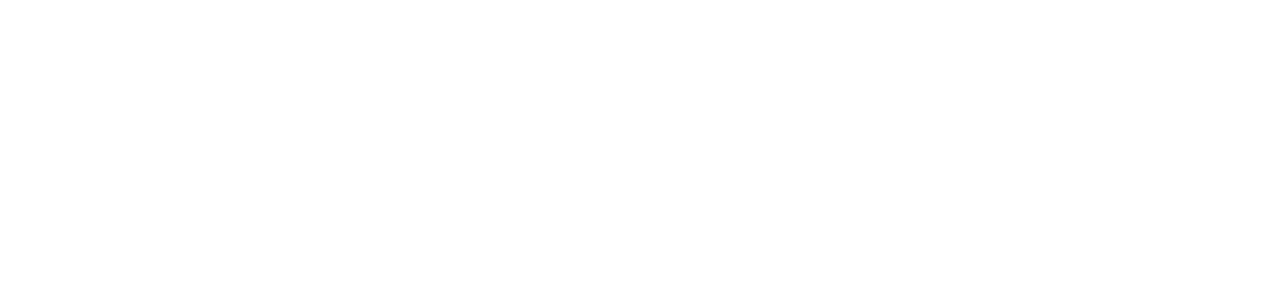
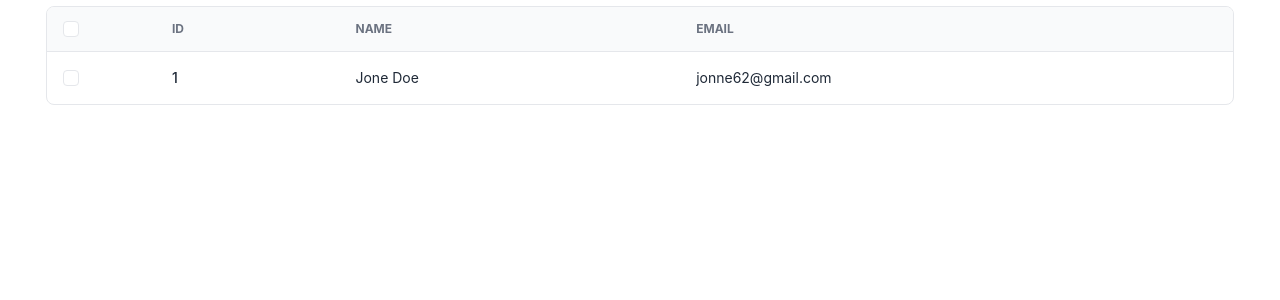
Before and after one commit to Dilkash-Shaikh-Mahajan/payment-gateway-in-mern-stack, a React (Create React App) app: page /dashboard in a window 1280 px wide. Before the commit this address had no page. Shown: the top 300 px of the page. Built offline with nearby package versions, Linux system fonts and the light colour scheme.

Commit message:
add loaders

```diff
--- a/package.json
+++ b/package.json
@@ -11,6 +11,7 @@
     "react": "^18.2.0",
     "react-dom": "^18.2.0",
     "react-hot-toast": "^2.4.0",
+    "react-loader-spinner": "^5.3.4",
     "react-router-dom": "^6.9.0",
     "react-scripts": "5.0.1",
     "web-vitals": "^2.1.0"
--- a/public/index.html
+++ b/public/index.html
@@ -42,7 +42,7 @@
 			property="og:description"
 		/>
 		<meta
-			content="https://avatars.githubusercontent.com/u/61229215"
+			content="https://res.cloudinary.com/dilkashshaikhmahajan/image/upload/v1680433051/paymentGateway_pblkwg.png"
 			property="og:image"
 		/>
 		<meta
@@ -64,7 +64,7 @@
 		/>
 		<meta
 			name="twitter:image"
-			content="https://avatars.githubusercontent.com/u/61229215"
+			content="https://res.cloudinary.com/dilkashshaikhmahajan/image/upload/v1680433051/paymentGateway_pblkwg.png"
 		/>
 	</head>
 	<body>
--- a/src/App.js
+++ b/src/App.js
@@ -1,4 +1,5 @@
 import { Route, Routes } from 'react-router-dom';
+import Dashboard from './Dashboard';
 
 import Products from './Products';
 function App() {
@@ -6,6 +7,7 @@
 		<div className='App px-10'>
 			<Routes>
 				<Route path='/' element={<Products />} />
+				<Route path='/dashboard' element={<Dashboard />} />
 			</Routes>
 		</div>
 	);
--- /dev/null
+++ b/src/Dashboard.js
@@ -0,0 +1,101 @@
+import React from 'react';
+
+export default function Dashboard() {
+	return (
+		<div className='flex flex-col'>
+			<div className='overflow-x-auto'>
+				<div className='p-1.5 w-full inline-block align-middle'>
+					<div className='overflow-hidden border rounded-lg'>
+						<table className='min-w-full divide-y divide-gray-200'>
+							<thead className='bg-gray-50'>
+								<tr>
+									<th
+										scope='col'
+										className='py-3 pl-4'>
+										<div className='flex items-center h-5'>
+											<input
+												id='checkbox-all'
+												type='checkbox'
+												className='text-blue-600 border-gray-200 rounded focus:ring-blue-500'
+											/>
+											<label
+												htmlFor='checkbox'
+												className='sr-only'>
+												Checkbox
+											</label>
+										</div>
+									</th>
+									<th
+										scope='col'
+										className='px-6 py-3 text-xs font-bold text-left text-gray-500 uppercase '>
+										ID
+									</th>
+									<th
+										scope='col'
+										className='px-6 py-3 text-xs font-bold text-left text-gray-500 uppercase '>
+										Name
+									</th>
+									<th
+										scope='col'
+										className='px-6 py-3 text-xs font-bold text-left text-gray-500 uppercase '>
+										Email
+									</th>
+								</tr>
+							</thead>
+							<tbody className='divide-y divide-gray-200'>
+								<tr>
+									<td className='py-3 pl-4'>
+										<div className='flex items-center h-5'>
+											<input
+												type='checkbox'
+												className='text-blue-600 border-gray-200 rounded focus:ring-blue-500'
+											/>
+											<label
+												htmlFor='checkbox'
+												className='sr-only'>
+												Checkbox
+											</label>
+										</div>
+									</td>
+									<td className='px-6 py-4 text-sm font-medium text-gray-800 whitespace-nowrap'>
+										1
+									</td>
+									<td className='px-6 py-4 text-sm text-gray-800 whitespace-nowrap'>
+										Jone Doe
+									</td>
+									<td className='px-6 py-4 text-sm text-gray-800 whitespace-nowrap'>
+										jonne62@gmail.com
+									</td>
+								</tr>
+								{/* <tr>
+									<td className='py-3 pl-4'>
+										<div className='flex items-center h-5'>
+											<input
+												type='checkbox'
+												className='text-blue-600 border-gray-200 rounded focus:ring-blue-500'
+											/>
+											<label
+												htmlFor='checkbox'
+												className='sr-only'>
+												Checkbox
+											</label>
+										</div>
+									</td>
+									<td className='px-6 py-4 text-sm font-medium text-gray-800 whitespace-nowrap'>
+										1
+									</td>
+									<td className='px-6 py-4 text-sm text-gray-800 whitespace-nowrap'>
+										Jone Doe
+									</td>
+									<td className='px-6 py-4 text-sm text-gray-800 whitespace-nowrap'>
+										jonne62@gmail.com
+									</td>
+								</tr> */}
+							</tbody>
+						</table>
+					</div>
+				</div>
+			</div>
+		</div>
+	);
+}
--- a/src/Products.js
+++ b/src/Products.js
@@ -3,14 +3,23 @@
 import React, { useEffect, useState } from 'react';
 import axios from 'axios';
 import toast, { Toaster } from 'react-hot-toast';
+import { ThreeDots } from 'react-loader-spinner';
 const Products = () => {
 	const [product, setProduct] = useState([]);
+	const [loading, setLoading] = useState(false);
 	let backURL = 'https://dilkash-razorpay-backend.onrender.com';
 	let backTestURL = 'http://localhost:5000';
 	const getProducts = () => {
+		setLoading(true);
 		axios.get(`${backURL}/api/products`)
-			.then((res) => setProduct(res.data))
-			.catch((err) => console.error(err));
+			.then((res) => {
+				setProduct(res.data);
+				setLoading(false);
+			})
+			.catch((err) => {
+				console.error(err);
+				setLoading(false);
+			});
 	};
 	useEffect(() => {
 		getProducts();
@@ -46,11 +55,7 @@
 					toast.warning('Some thing went wrong');
 				}
 			},
-			prefill: {
-				name: 'Dilkash Mahajan',
-				email: 'dilkash@gmail7.com',
-				contact: '9000090000',
-			},
+
 			notes: {
 				address: 'Razorpay Corporate Office',
 			},
@@ -65,6 +70,19 @@
 	};
 	return (
 		<div className='grid grid-cols-1 md:grid-cols-4 my-4 lg:grid-cols-4 xl:grid-cols-4 gap-5'>
+			{loading ? (
+				<ThreeDots
+					height='80'
+					width='80'
+					radius='9'
+					color='#4fa94d'
+					ariaLabel='three-dots-loading'
+					wrapperStyle={{}}
+					wrapperClassName=''
+					visible={true}
+				/>
+			) : (
+				<>
 					<Toaster
 						position='top-right'
 						reverseOrder={false}
@@ -98,7 +116,9 @@
 							<div className='w-full px-2 py-5'>
 								<button
 									onClick={() =>
-								handlePayment(product.price)
+										handlePayment(
+											product.price,
+										)
 									}
 									type='button'
 									className='focus:outline-none w-full text-black font-bold bg-green-400 hover:bg-green-800 focus:ring-4 hover:text-white focus:ring-green-300 rounded-lg text-sm px-5 py-2.5 mr-2 mb-2 dark:bg-green-600 dark:hover:bg-green-700 dark:focus:ring-green-800'>
@@ -107,6 +127,8 @@
 							</div>
 						</div>
 					))}
+				</>
+			)}
 		</div>
 	);
 };
```
Also changed, not shown: 2 other files (tests, documents, lock files or other folders). Lines whose indentation alone changed are shown as unchanged.
